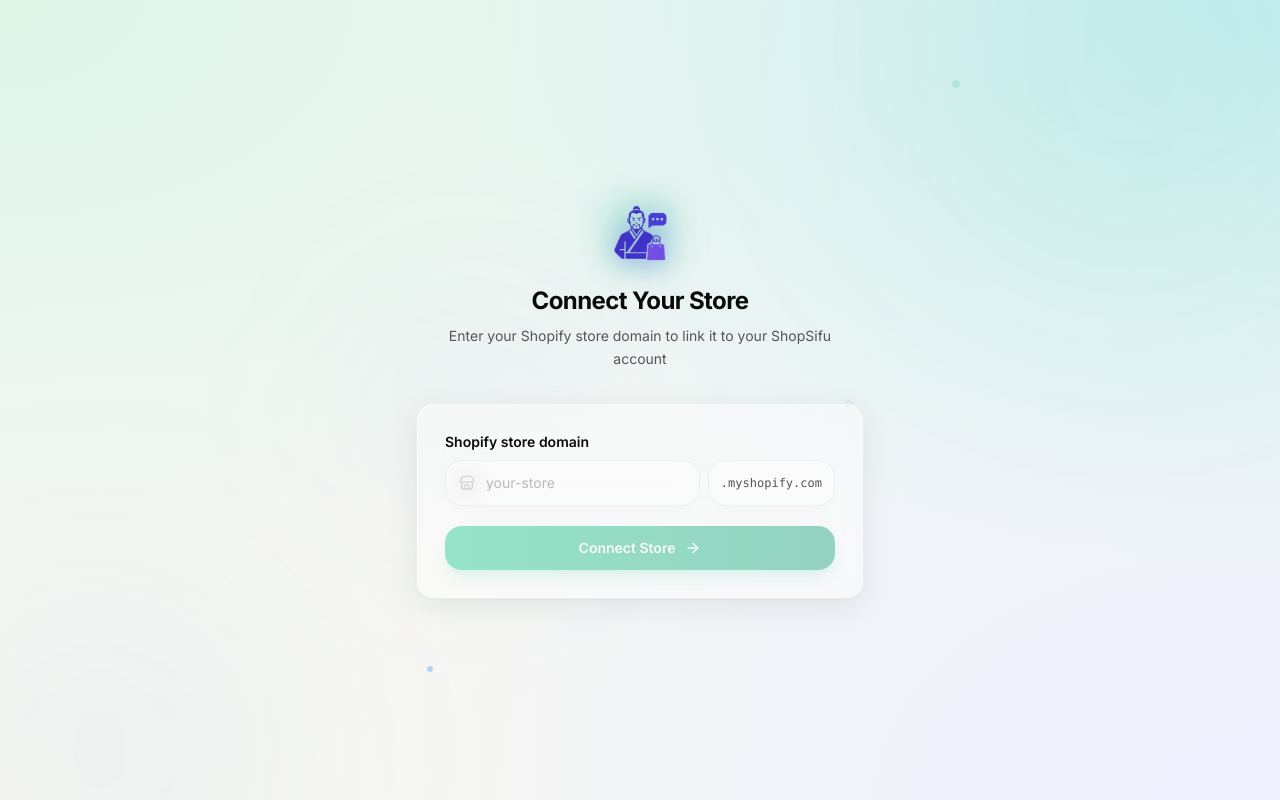
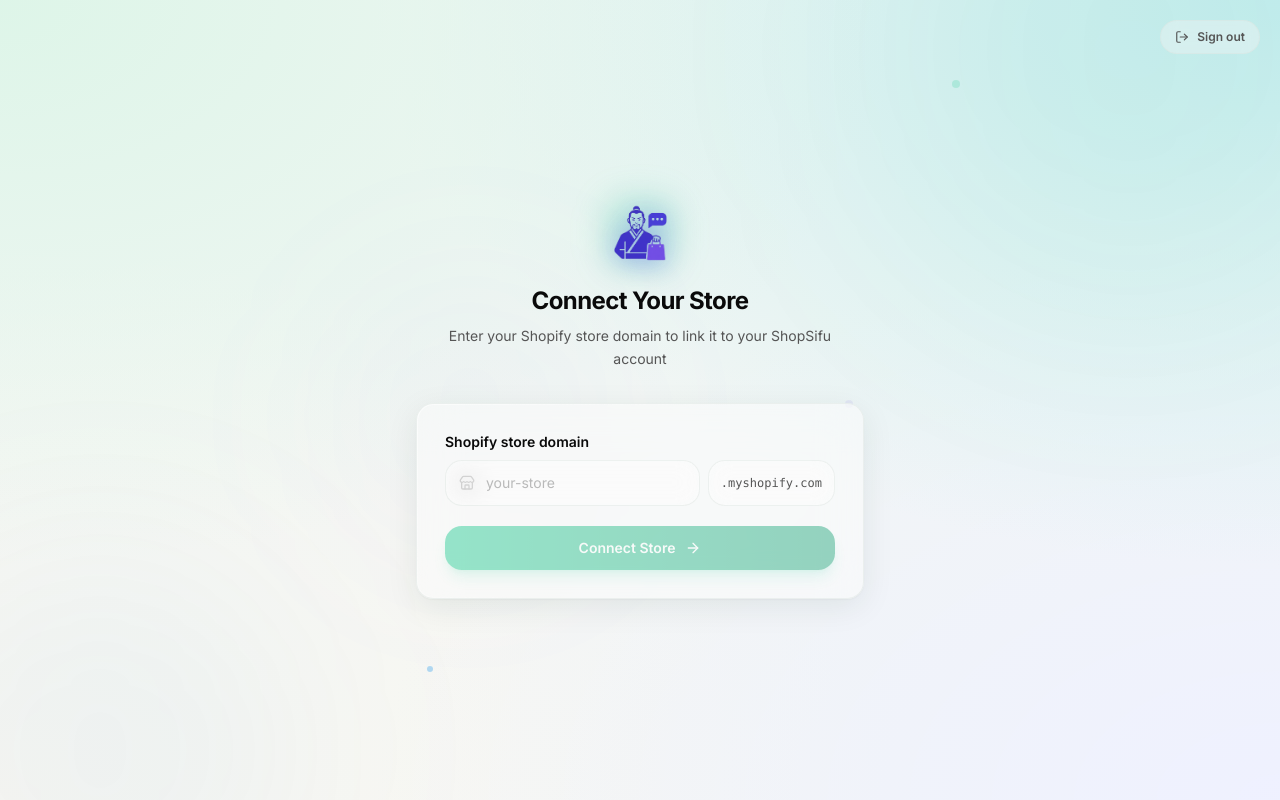
Before and after one commit to dipanshujoshi971/shopify-chatbot, a Next.js app in the folder apps/dashboard/: page /integration/appearance in a window 1280 px wide. Built offline with nearby package versions, Linux system fonts and the light colour scheme; no server answers.

Commit message:
login fix 3

```diff
--- a/apps/dashboard/src/app/(auth)/sso-callback/page.tsx
+++ b/apps/dashboard/src/app/(auth)/sso-callback/page.tsx
@@ -53,8 +53,29 @@
       }
 
       try {
-        // Existing user signing in via OAuth.
-        if (signIn.status === 'complete') {
+        // New OAuth user — Clerk transferred us to a sign-up. Complete it first.
+        if (signIn.isTransferable && !signUp.createdSessionId) {
+          const { error: createErr } = await signUp.create({ transfer: true })
+          if (createErr) {
+            setError(extractError(createErr))
+            return
+          }
+        }
+
+        // Prefer finalizing whichever flow actually produced a session.
+        if (signUp.status === 'complete' && signUp.createdSessionId) {
+          const { error: finErr } = await signUp.finalize({
+            navigate: async (to) => go(typeof to === 'string' ? to : '/dashboard'),
+          })
+          if (finErr) {
+            setError(extractError(finErr))
+            return
+          }
+          go('/dashboard')
+          return
+        }
+
+        if (signIn.status === 'complete' && signIn.createdSessionId) {
           const { error: finErr } = await signIn.finalize({
             navigate: async (to) => go(typeof to === 'string' ? to : '/dashboard'),
           })
@@ -66,23 +87,8 @@
           return
         }
 
-        // New OAuth user — Clerk transferred us to a sign-up. Complete it.
-        if (signIn.isTransferable) {
-          const { error: createErr } = await signUp.create({ transfer: true })
-          if (createErr) {
-            setError(extractError(createErr))
-            return
-          }
-        }
-
-        if (signUp.status === 'complete') {
-          const { error: finErr } = await signUp.finalize({
-            navigate: async (to) => go(typeof to === 'string' ? to : '/dashboard'),
-          })
-          if (finErr) {
-            setError(extractError(finErr))
-            return
-          }
+        // handleRedirectCallback may have already activated the session.
+        if (clerk.session) {
           go('/dashboard')
           return
         }
--- a/apps/dashboard/src/components/dashboard/connect-store-form.tsx
+++ b/apps/dashboard/src/components/dashboard/connect-store-form.tsx
@@ -1,17 +1,50 @@
 'use client';
 
-import { useState } from 'react';
+import { useEffect, useRef, useState } from 'react';
 import { useRouter } from 'next/navigation';
-import { Store, Loader2, ArrowRight } from 'lucide-react';
+import { useClerk } from '@clerk/nextjs';
+import { Store, Loader2, ArrowRight, LogOut } from 'lucide-react';
 import { cn } from '@/lib/utils';
 import { LogoMark } from '@/components/logo';
 
 export function ConnectStoreForm() {
   const router = useRouter();
+  const clerk = useClerk();
   const [domain, setDomain] = useState('');
   const [error, setError] = useState('');
   const [loading, setLoading] = useState(false);
   const [focused, setFocused] = useState(false);
+  const [signingOut, setSigningOut] = useState(false);
+  const connectedRef = useRef(false);
+
+  async function handleSignOut() {
+    if (signingOut) return;
+    setSigningOut(true);
+    try {
+      await clerk.signOut({ redirectUrl: '/sign-in' });
+    } finally {
+      setSigningOut(false);
+    }
+  }
+
+  // Auto-logout if the user abandons this page without connecting a store.
+  useEffect(() => {
+    const logoutBeacon = () => {
+      if (connectedRef.current) return;
+      try {
+        // Best-effort async signout — fire and forget on unload.
+        void clerk.signOut();
+      } catch {
+        // swallow
+      }
+    };
+    window.addEventListener('pagehide', logoutBeacon);
+    window.addEventListener('beforeunload', logoutBeacon);
+    return () => {
+      window.removeEventListener('pagehide', logoutBeacon);
+      window.removeEventListener('beforeunload', logoutBeacon);
+    };
+  }, [clerk]);
 
   async function handleSubmit(e: React.FormEvent) {
     e.preventDefault();
@@ -31,6 +64,7 @@
       });
       const data = await res.json() as { error?: string; success?: boolean };
       if (!res.ok) { setError(data.error ?? 'Connection failed'); return; }
+      connectedRef.current = true;
       router.refresh();
     } catch {
       setError('Network error. Please try again.');
@@ -41,6 +75,20 @@
 
   return (
     <div className="min-h-screen mesh-gradient flex items-center justify-center p-6 relative overflow-hidden">
+      {/* Signout button — top-right */}
+      <button
+        onClick={handleSignOut}
+        disabled={signingOut}
+        className="absolute top-5 right-5 z-20 inline-flex items-center gap-2 rounded-xl border border-[var(--glass-border)] bg-background/40 backdrop-blur px-3.5 py-2 text-xs font-semibold text-muted-foreground hover:text-foreground hover:border-destructive/40 hover:bg-destructive/5 transition-all disabled:opacity-60"
+      >
+        {signingOut ? (
+          <Loader2 className="w-3.5 h-3.5 animate-spin" />
+        ) : (
+          <LogOut className="w-3.5 h-3.5" />
+        )}
+        {signingOut ? 'Signing out…' : 'Sign out'}
+      </button>
+
       {/* Background effects */}
       <div className="absolute inset-0 pointer-events-none">
         <div className="absolute -top-[200px] -right-[100px] w-[500px] h-[500px] rounded-full bg-primary/5 blur-[120px]" />
```
